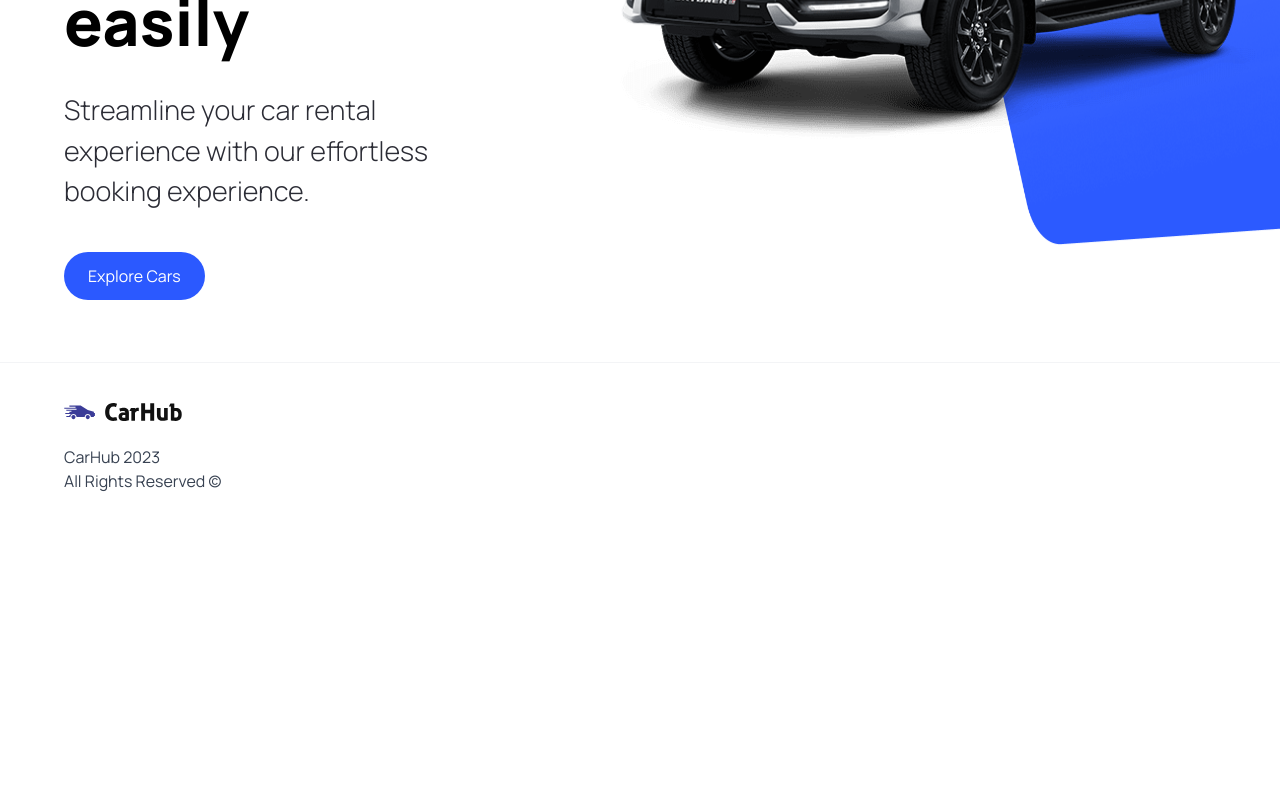
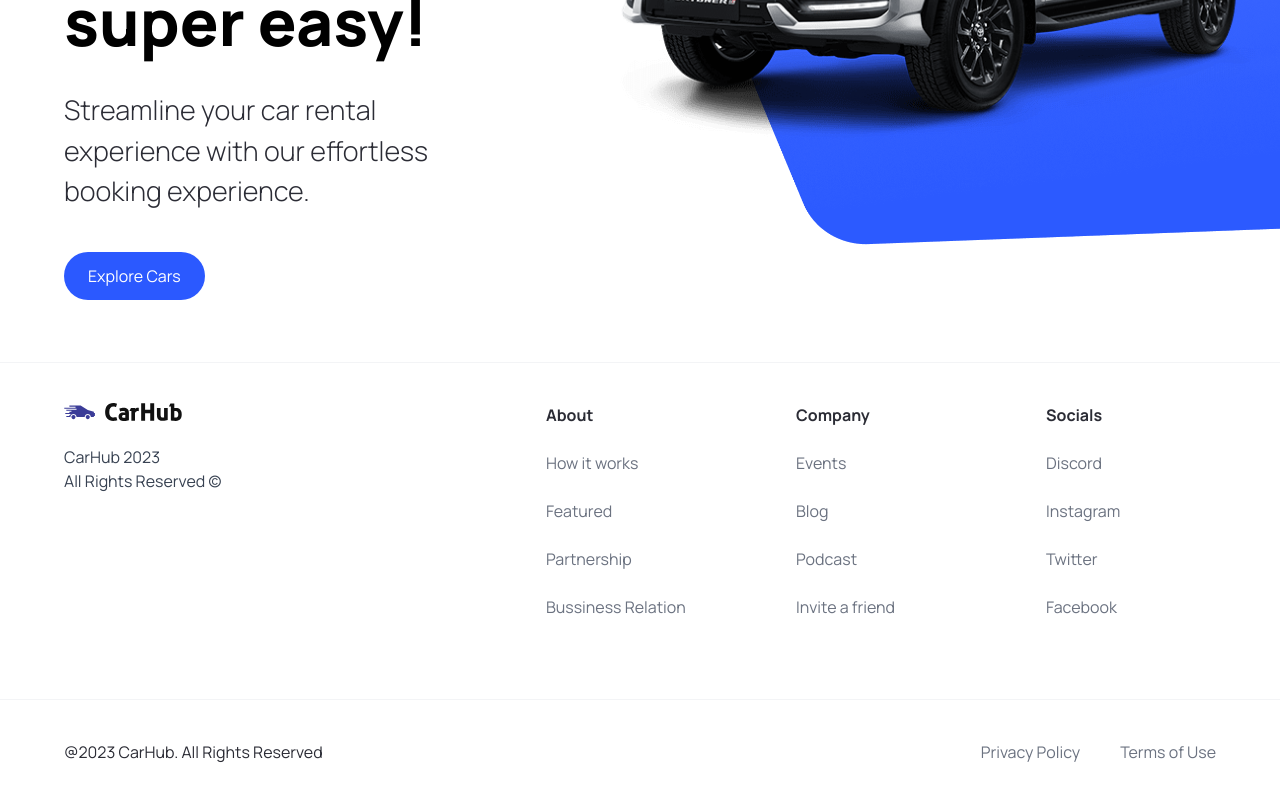
Before and after one commit to locaulker/cars-showcase, a Next.js app: page / in a window 1280 px wide. Shown: the part 458-1258 px from the top of the page. Before the commit the page ends 991 px from the top, so only its background shows below. Built offline with nearby package versions, Linux system fonts and the light colour scheme.

Commit message:
end Layout

```diff
--- a/components/Footer.tsx
+++ b/components/Footer.tsx
@@ -1,5 +1,7 @@
 import Image from "next/image"
 import Link from "next/link"
+
+import { footerLinks } from "@/constants"
 
 const Footer = () => {
   return (
@@ -18,7 +20,33 @@ const Footer = () => {
           </p>
         </div>
 
-        <div className="footer__links"></div>
+        <div className="footer__links">
+          {footerLinks.map((link) => (
+            <div key={link.title} className="footer__link">
+              <h3 className="font-bold">{link.title}</h3>
+              {link.links.map((item) => (
+                <Link
+                  key={item.title}
+                  href={item.url}
+                  className="text-gray-500"
+                >
+                  {item.title}
+                </Link>
+              ))}
+            </div>
+          ))}
+        </div>
+      </div>
+      <div className="flex just-between items-center flex-wrap mt-10 border-t border-gray-100 sm:px-16 px-6 py-10">
+        <p>@2023 CarHub. All Rights Reserved</p>
+        <div className="footer__copyrights-link">
+          <Link href="/" className="text-gray-500">
+            Privacy Policy
+          </Link>
+          <Link href="/" className="text-gray-500">
+            Terms of Use
+          </Link>
+        </div>
       </div>
     </footer>
   )
--- a/components/Hero.tsx
+++ b/components/Hero.tsx
@@ -9,7 +9,7 @@ const Hero = () => {
     <div className="hero">
       <div className="flex-1 pt-36 padding-x">
         <h2 className="hero__title">
-          Find, book, or rent a car --quickly and easily
+          Find, book, or rent a car --quick and super easy!
         </h2>
 
         <p className="hero__subtitle">
@@ -26,9 +26,9 @@ const Hero = () => {
       <div className="hero__image-container">
         <div className="hero__image">
           <Image src="/hero.png" alt="hero" fill className="object-contain" />
+        </div>
 
-          <div className="hero__image-overlay" />
-        </div>
+        <div className="hero__image-overlay" />
       </div>
     </div>
   )
--- /dev/null
+++ b/constants/index.ts
@@ -0,0 +1,101 @@
+export const manufacturers = [
+  "Acura",
+  "Alfa Romeo",
+  "Aston Martin",
+  "Audi",
+  "Bentley",
+  "BMW",
+  "Buick",
+  "Cadillac",
+  "Chevrolet",
+  "Chrysler",
+  "Citroen",
+  "Dodge",
+  "Ferrari",
+  "Fiat",
+  "Ford",
+  "GMC",
+  "Honda",
+  "Hyundai",
+  "Infiniti",
+  "Jaguar",
+  "Jeep",
+  "Kia",
+  "Lamborghini",
+  "Land Rover",
+  "Lexus",
+  "Lincoln",
+  "Maserati",
+  "Mazda",
+  "McLaren",
+  "Mercedes-Benz",
+  "MINI",
+  "Mitsubishi",
+  "Nissan",
+  "Porsche",
+  "Ram",
+  "Rolls-Royce",
+  "Subaru",
+  "Tesla",
+  "Toyota",
+  "Volkswagen",
+  "Volvo"
+]
+
+export const yearsOfProduction = [
+  { title: "Year", value: "" },
+  { title: "2015", value: "2015" },
+  { title: "2016", value: "2016" },
+  { title: "2017", value: "2017" },
+  { title: "2018", value: "2018" },
+  { title: "2019", value: "2019" },
+  { title: "2020", value: "2020" },
+  { title: "2021", value: "2021" },
+  { title: "2022", value: "2022" },
+  { title: "2023", value: "2023" }
+]
+
+export const fuels = [
+  {
+    title: "Fuel",
+    value: ""
+  },
+  {
+    title: "Gas",
+    value: "Gas"
+  },
+  {
+    title: "Electricity",
+    value: "Electricity"
+  }
+]
+
+export const footerLinks = [
+  {
+    title: "About",
+    links: [
+      { title: "How it works", url: "/" },
+      { title: "Featured", url: "/" },
+      { title: "Partnership", url: "/" },
+      { title: "Bussiness Relation", url: "/" }
+    ]
+  },
+  {
+    title: "Company",
+    links: [
+      { title: "Events", url: "/" },
+      { title: "Blog", url: "/" },
+      { title: "Podcast", url: "/" },
+      { title: "Invite a friend", url: "/" }
+    ]
+  },
+  {
+    title: "Socials",
+    links: [
+      { title: "Discord", url: "/" },
+      { title: "Instagram", url: "/" },
+      { title: "Twitter", url: "/" },
+      { title: "Facebook", url: "/" }
+    ]
+  }
+]
```
